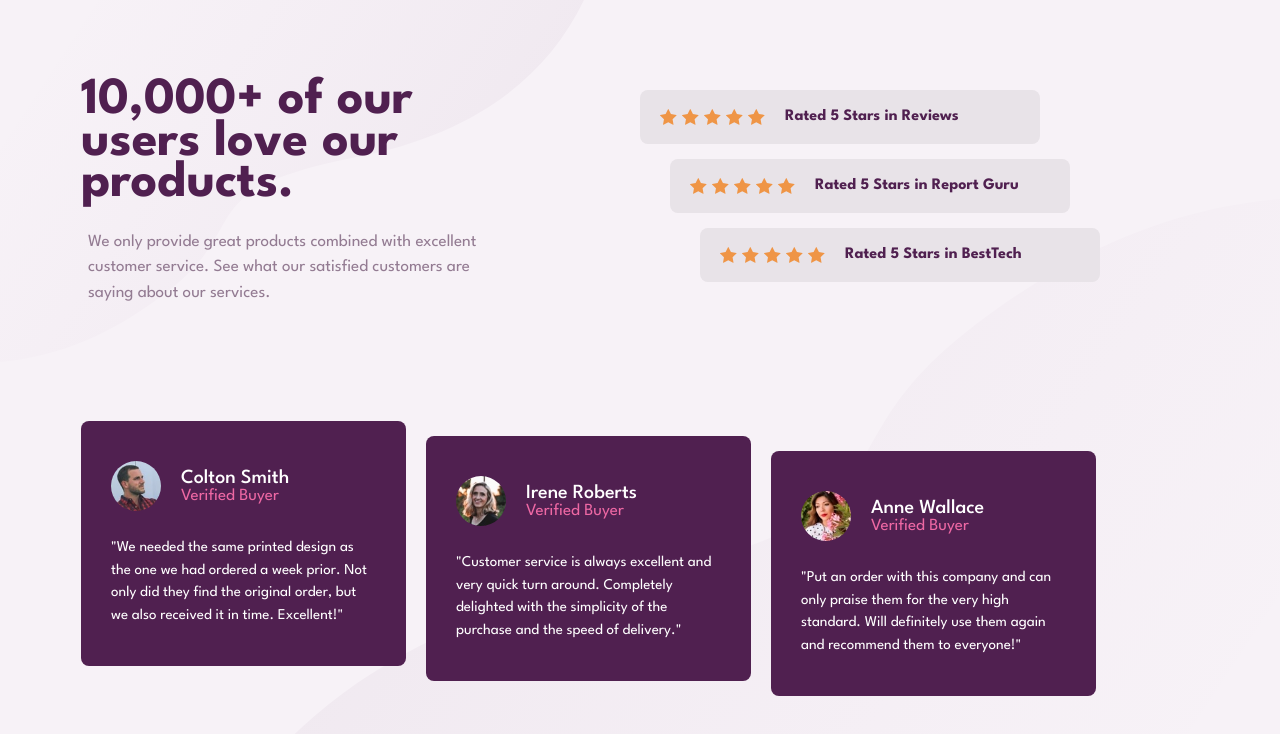
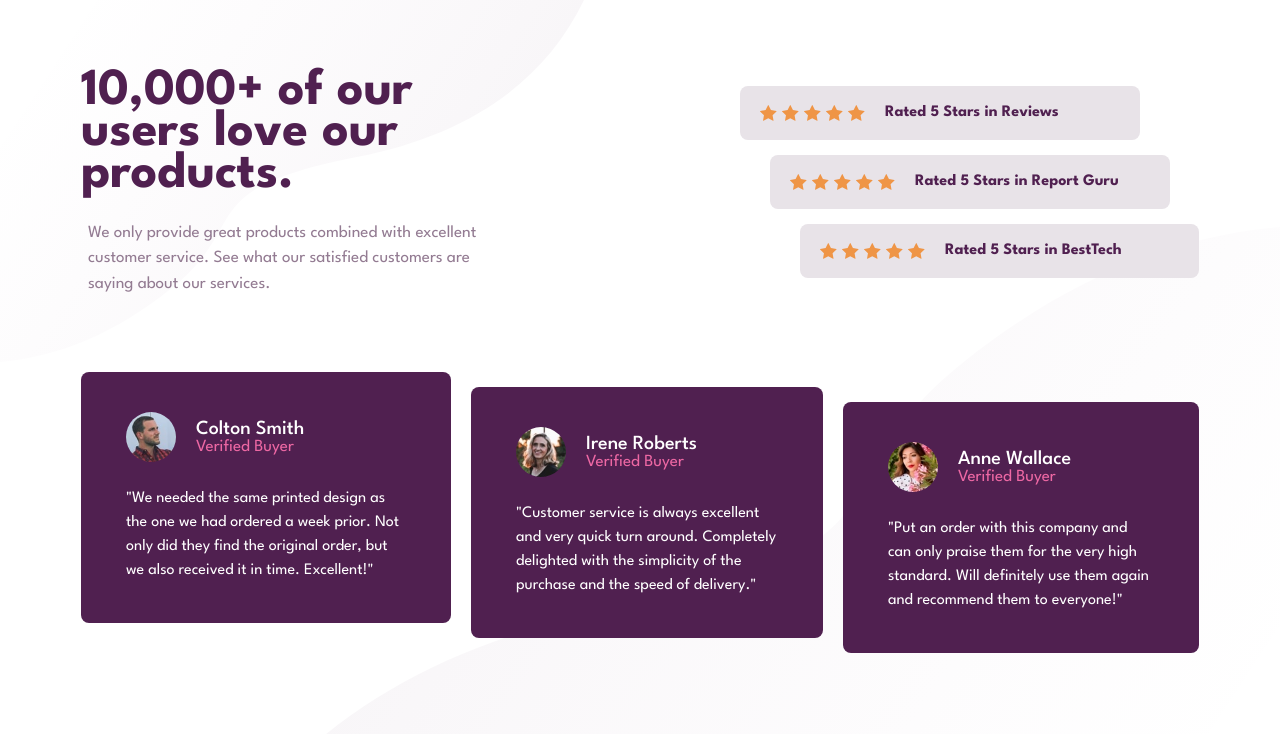
Before and after one commit to legendSabbir/Social-proof-section, a plain HTML site: page index.html in a window 1280 px wide. Drawn offline with nearby package versions, Linux system fonts and the light colour scheme.

Commit message:
first commit

```diff
--- a/style.less
+++ b/style.less
@@ -24,12 +24,11 @@ html {
 }
 
 body {
-  // min-height: 100vh;
   line-height: 1.5;
   font-size: 1.6rem;
   background-image: url("images/bg-pattern-top-mobile.svg"),
     url("images/bg-pattern-bottom-mobile.svg");
-  background-color: @light-grayish-magenta;
+  background-color: white;
   background-repeat: no-repeat, no-repeat;
   background-position: center top, center bottom;
 }
@@ -98,7 +97,7 @@ main {
 .testimonial {
   background-color: @very-dark-magenta;
   border-radius: 8px;
-  padding: 4rem 3rem;
+  padding: 4rem 4.5rem;
   margin-block-end: 1.6rem;
 
   .profile {
@@ -136,13 +135,18 @@ main {
   &-text {
     color: @white;
     font-weight: 400;
-    font-size: 1.5rem;
+    font-size: 1.6rem;
     margin-top: 2.5rem;
   }
 }
 
 @media only screen and (min-width: 1100px) {
   body {
+    height: 100vh;
+    overflow: hidden;
+    display: flex;
+    justify-content: center;
+    align-items: center;
     background-image: url("images/bg-pattern-top-desktop.svg"),
       url("images/bg-pattern-bottom-desktop.svg");
     background-position: left top, right bottom -100px;
@@ -159,14 +163,14 @@ main {
     text-align: left;
 
     h1 {
+      margin-top: 0;
       font-size: 5.2rem;
     }
   }
 
   .rating-list {
-    // max-width: ;
-    margin-top: 9rem;
-    // margin-left: auto;
+    margin-top: 0rem;
+    margin-left: 10rem;
 
     .rating {
       max-width: 400px;
@@ -189,14 +193,14 @@ main {
     grid-column: span 2;
 
     .testimonial-list {
+      margin-block-start: 2rem;
       display: flex;
       align-items: center;
       gap: 20px;
     }
 
     .testimonial {
-      max-width: 325px;
-
+      max-width: 370px;
 
       &:nth-child(2) {
         margin-top: 3rem;
```
